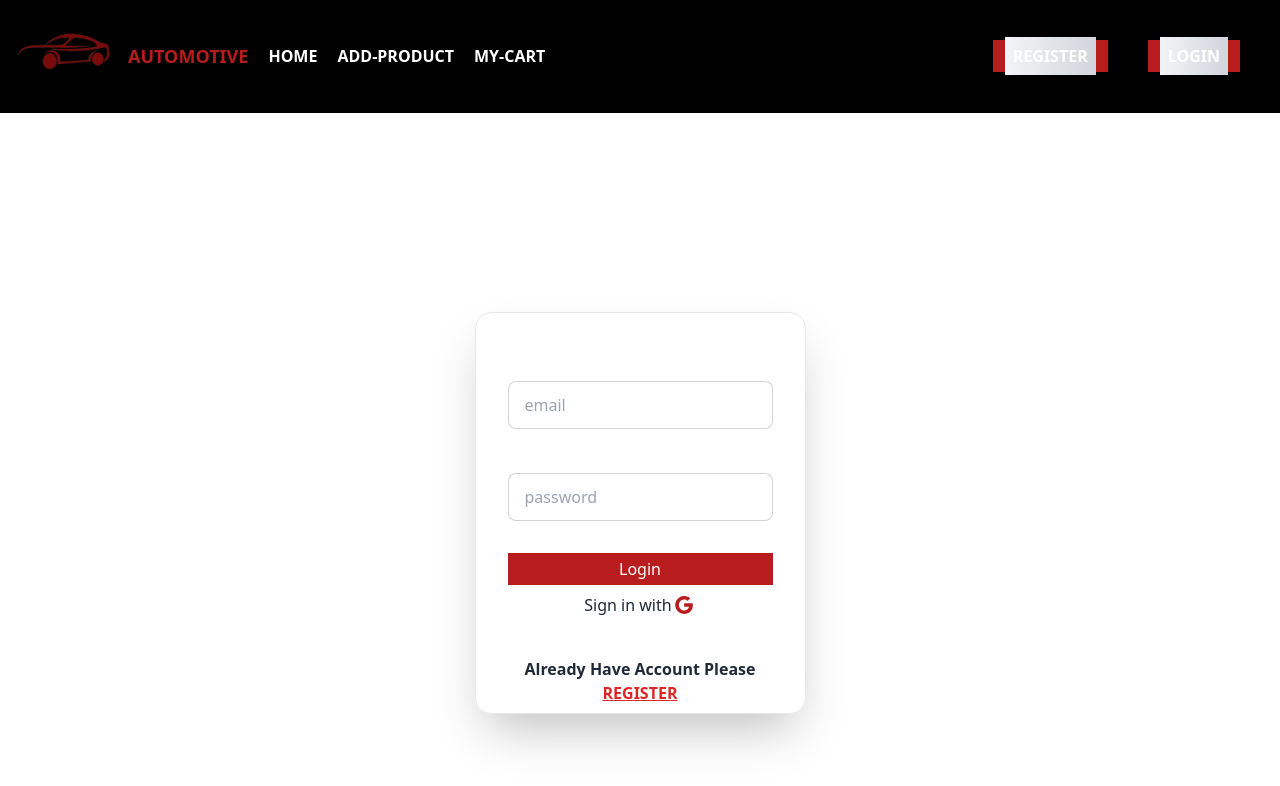
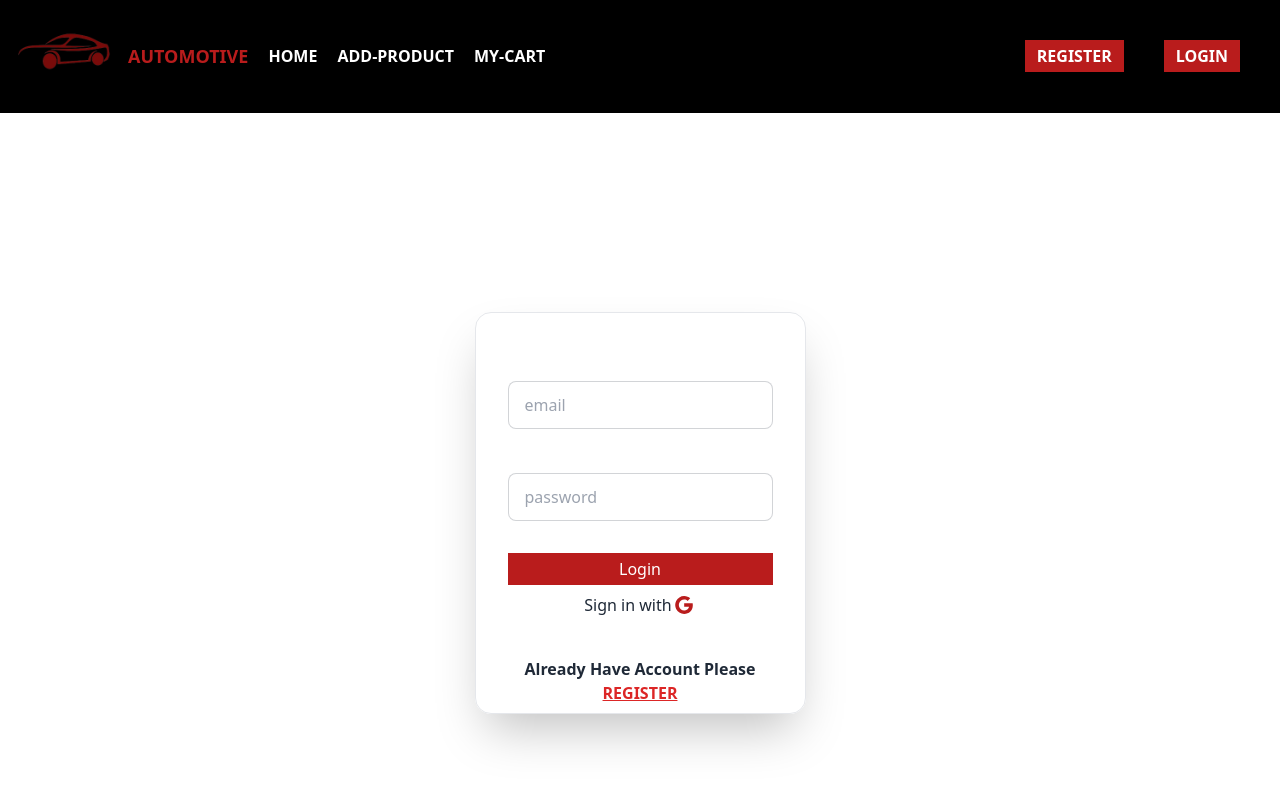
Before and after one commit to MohimaModak/AUTOMOTIVE-Project, a React (Vite) app: page /login in a window 1280 px wide. Shown: the top 786 px of the page. Built offline with nearby package versions, Linux system fonts and the light colour scheme; no server answers.

Commit message:
customize navbar background~

```diff
--- a/src/Components/Category/Category.jsx
+++ b/src/Components/Category/Category.jsx
@@ -38,6 +38,7 @@ const Category = () => {
                   <h1 className="font-bold">{category.brand}</h1>
                   <h1 className="font-semibold">{category.type}</h1>
                   <h1 className="font-semibold">{category.price}</h1>
+                  <h1 className="font-semibold">{category.rating}</h1>
                   <h1 className="font-semibold mb-2">{category.description}</h1>
                   <Link className="m-5" to={`/details/${category._id}`}>
                     <button className=" border px-2 bg-white uppercase font-semibold">
--- a/src/Components/CategoryDetails/CategoryDetails.jsx
+++ b/src/Components/CategoryDetails/CategoryDetails.jsx
@@ -27,7 +27,7 @@ const CategoryDetails = () => {
   return (
     <div className="flex justify-center items-center ">
       <div className="flex justify-center items-center h-[100vh] max-w-md ">
-        <div className="bg-gray-200 p-5 shadow-2xl rounded-md">
+        <div className="bg-gray-200 p-5 shadow-2xl rounded-md mb-4">
           <div className="flex justify-center">
             <img
               src={detailsCategory.photoUrl}
@@ -37,6 +37,7 @@ const CategoryDetails = () => {
           <h1 className="font-bold text-center">{detailsCategory.brand}</h1>
           <h1 className="font-bold text-center">{detailsCategory.name}</h1>
           <h1 className="font-bold text-center">{detailsCategory.price}</h1>
+          <h1 className="font-bold text-center">{detailsCategory.rating}</h1>
           <h1 className="font-bold text-center">{detailsCategory.type}</h1>
           <div className="flex justify-center">
             <h1 className="font-bold text-center w-2/3">
--- a/src/Components/Navbar.jsx
+++ b/src/Components/Navbar.jsx
@@ -74,7 +74,7 @@ const Navbar = () => {
               <NavLink
                 to="/register"
                 className={`({ isActive, isPending }) =>
-          isPending ? "underline" : isActive ? "text-black bg-gradient-to-r from-gray-100 to-gray-300 p-2 rounded-md" : ""`}
+          isPending ? "underline" : isActive ? "" : ""`}
               >
                 Register
               </NavLink>
@@ -83,7 +83,7 @@ const Navbar = () => {
               <NavLink
                 to="/login"
                 className={` ({ isActive, isPending }) =>
-          isPending ? "underline" : isActive ? "text-black bg-gradient-to-r from-gray-100 to-gray-300 p-2 rounded-md" : ""`}
+          isPending ? "underline" : isActive ? "" : ""`}
               >
                 Login
               </NavLink>
```
